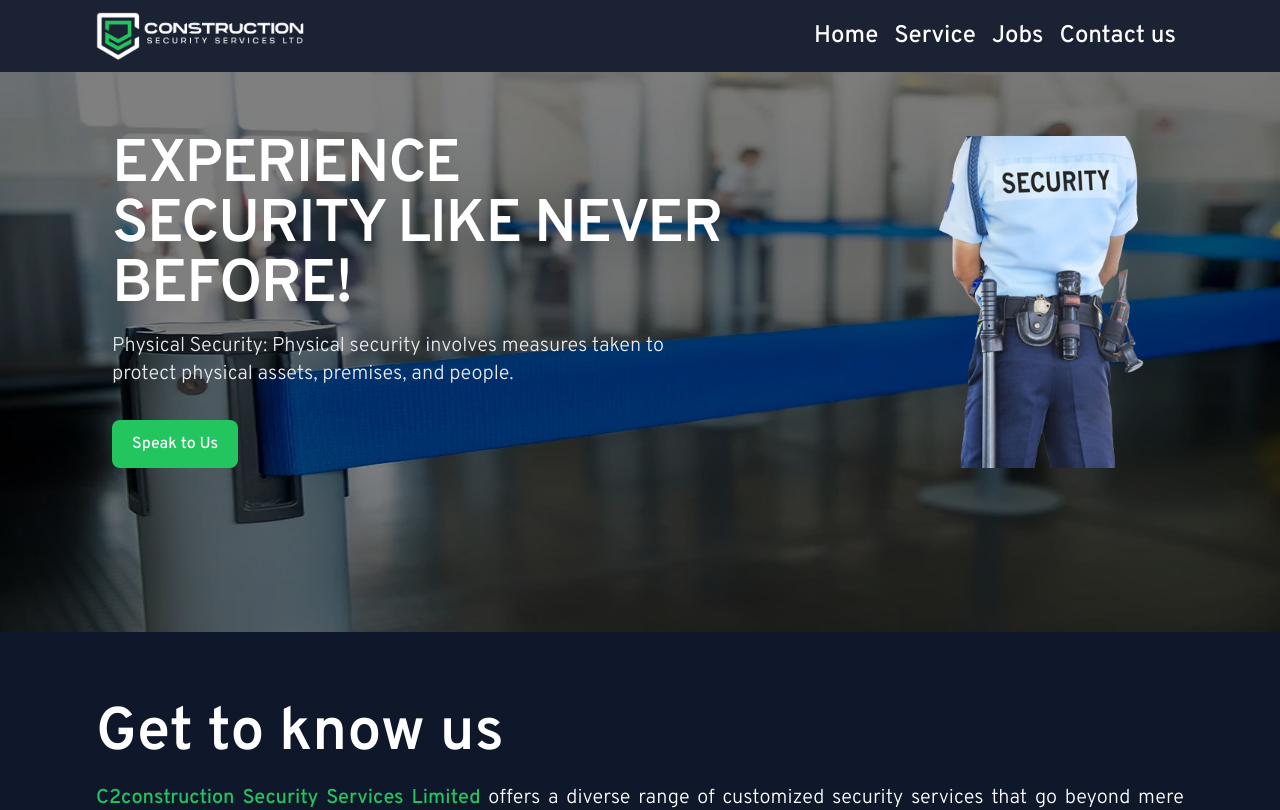
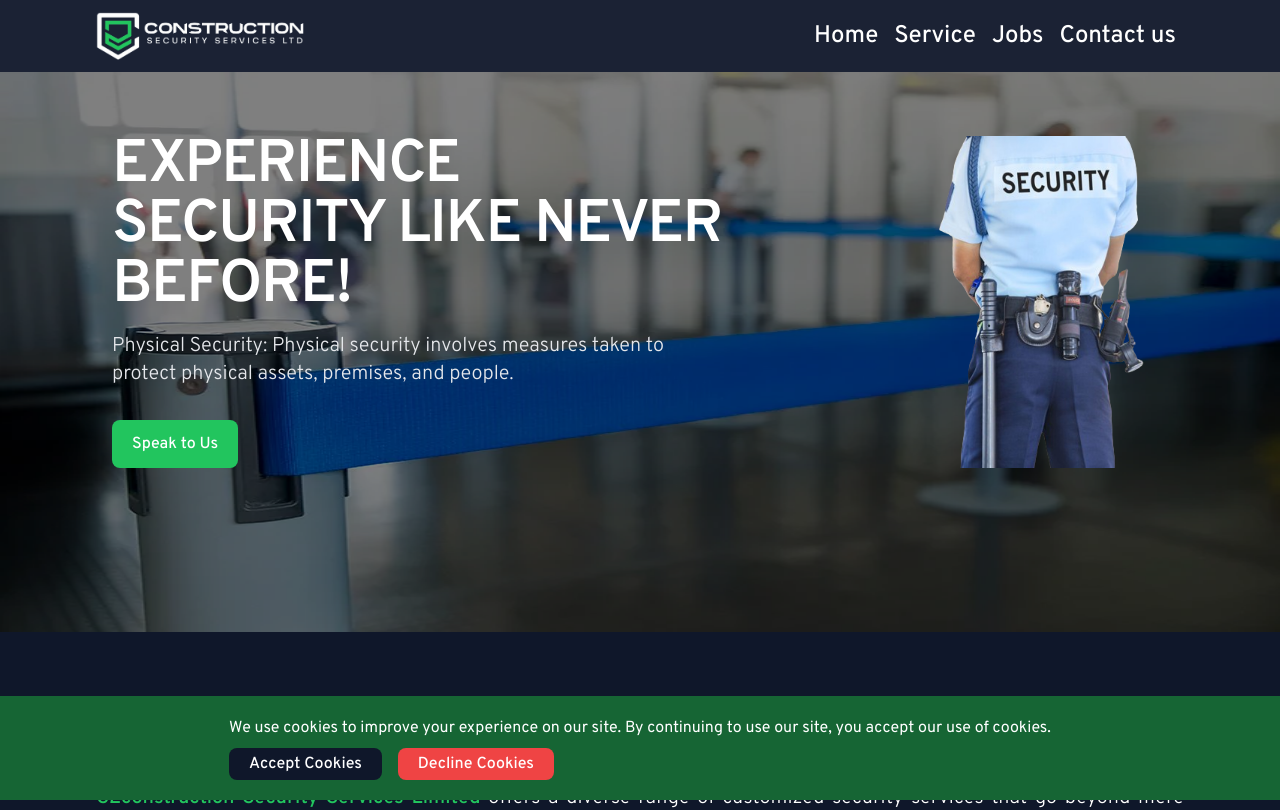
Before and after one commit to Dev-Tonia/c2consecurity, a Nuxt app: page / in a window 1280 px wide. Shown: the top 810 px of the page. Built offline with nearby package versions, Linux system fonts and the light colour scheme.

Commit message:
added the cookies popup

```diff
--- /dev/null
+++ b/components/CookiesPopUp.vue
@@ -0,0 +1,37 @@
+<template>
+  <ClientOnly>
+    <Teleport to="body">
+      <div class="bg-green-800 text-white fixed bottom-0 w-full py-5">
+        <div class="wrapper flex items-center justify-center">
+          <div>
+            <p>
+              We use cookies to improve your experience on our site. By
+              continuing to use our site, you accept our use of cookies.
+            </p>
+            <div class="space-x-4 pt-2">
+              <button
+                @click="closeCookies"
+                class="inline-flex items-center justify-center sp px-5 py-1 text-base font-medium text-center text-white bg-primary rounded-lg hover:bg-primary/50"
+              >
+                Accept Cookies
+              </button>
+              <button
+                @click="closeCookies"
+                class="inline-flex items-center justify-center px-5 py-1 text-base font-medium text-center text-white bg-red-500 rounded-lg hover:bg-red-500/50"
+              >
+                Decline Cookies
+              </button>
+            </div>
+          </div>
+        </div>
+      </div>
+    </Teleport>
+  </ClientOnly>
+</template>
+<script setup>
+const { isOpen } = defineProps(["isOpen"]);
+const emit = defineEmits(["close-cookies"]);
+function closeCookies() {
+  emit("close-cookies");
+}
+</script>
--- a/components/HeroSection.vue
+++ b/components/HeroSection.vue
@@ -1,6 +1,6 @@
 <template>
   <section
-    class="h-[50vh] lg:h-[70vh] bg-[url('~/assets/img/bg.jpg')] bg-no-repeat bg-[length:100%_100%] relative"
+    class="h-[60vh] lg:h-[70vh] bg-[url('~/assets/img/bg.jpg')] bg-no-repeat bg-[length:100%_100%] relative"
   >
     <div
       class="absolute bg-black/50 top-0 bottom-0 right-0 left-0 flex items-center justify-center lg:block"
@@ -40,4 +40,4 @@
 
 <script setup></script>
 
-<style lang="scss" scoped></style>
+<style scoped></style>
--- a/layouts/default.vue
+++ b/layouts/default.vue
@@ -16,8 +16,8 @@
   <main>
     <slot />
   </main>
-  <footer>
-    <div class="bg-[#221F20] text-white pt-10 pb-9">
+  <footer class="bg-[#221F20]">
+    <div class="text-white pt-10 pb-9">
       <div class="wrapper">
         <div class="md:grid grid-cols-4 gap-4">
           <div class="md:col-span-2">
--- a/pages/index.vue
+++ b/pages/index.vue
@@ -5,8 +5,18 @@
     <ValueSection />
     <ServiceSection />
   </div>
+  <CookiesPopUp v-if="isOpen" :isOpen="isOpen" @close-cookies="isFalse" />
 </template>
 
-<script setup></script>
+<script setup>
+const isOpen = ref(false);
+setTimeout(() => {
+  isOpen.value = true;
+}, "1000");
+
+function isFalse() {
+  isOpen.value = false;
+}
+</script>
 
 <style scoped></style>
```
